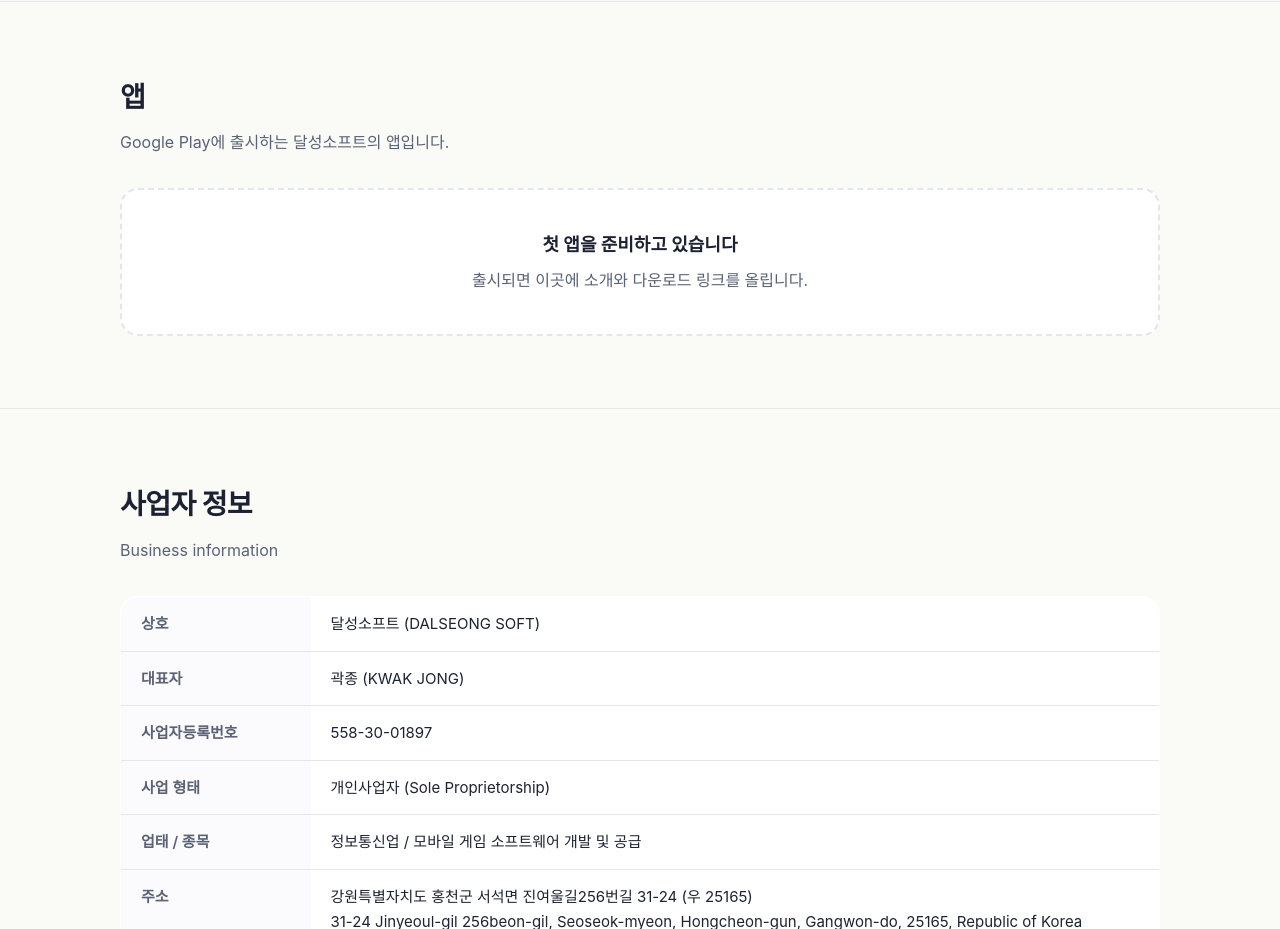
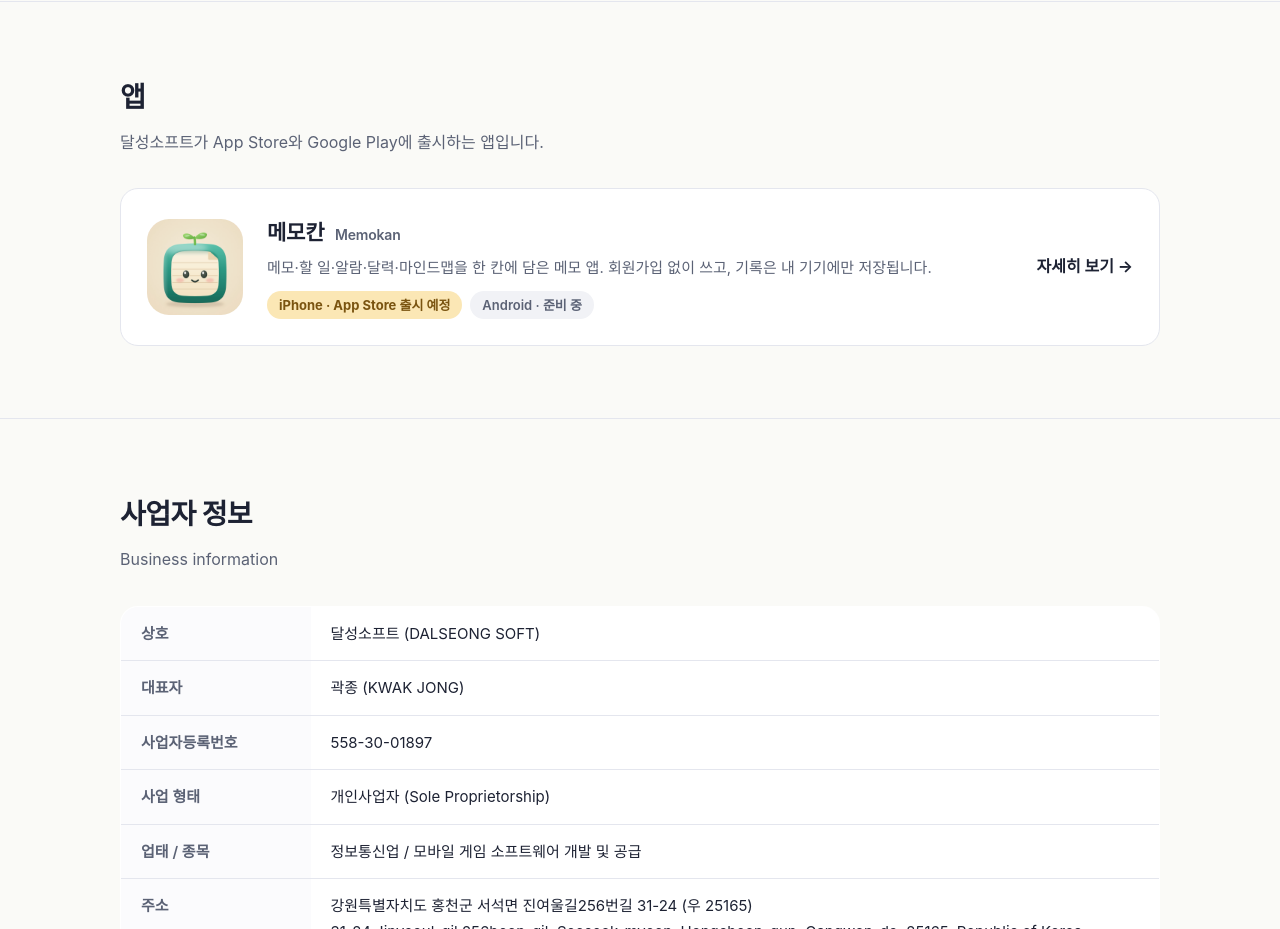
Before and after one commit to dalseongsoft/dalseongsoft.github.io, a plain HTML site: page index.html in a window 1280 px wide. Shown: the part 940-1869 px from the top of the page. Drawn offline with Linux system fonts and the light colour scheme; a web font is replaced by a local one.

Commit message:
홈: 앱 영역에 메모칸 추가, README

```diff
--- a/index.html
+++ b/index.html
@@ -49,8 +49,16 @@
   <section id="apps">
     <div class="wrap">
       <h2 class="section-title">앱</h2>
-      <p class="section-sub">Google Play에 출시하는 달성소프트의 앱입니다.</p>
-      <div class="empty"><strong>첫 앱을 준비하고 있습니다</strong>출시되면 이곳에 소개와 다운로드 링크를 올립니다.</div>
+      <p class="section-sub">달성소프트가 App Store와 Google Play에 출시하는 앱입니다.</p>
+      <a class="app-card" href="memokan/">
+        <img src="assets/img/memokan-icon.png" alt="메모칸 아이콘">
+        <div>
+          <h3>메모칸 <small>Memokan</small></h3>
+          <p>메모·할 일·알람·달력·마인드맵을 한 칸에 담은 메모 앱. 회원가입 없이 쓰고, 기록은 내 기기에만 저장됩니다.</p>
+          <div class="tags"><span>iPhone · App Store 출시 예정</span><span class="plain">Android · 준비 중</span></div>
+        </div>
+        <span class="go">자세히 보기 →</span>
+      </a>
     </div>
   </section>
 
```
Also changed, not shown: 1 other file.
